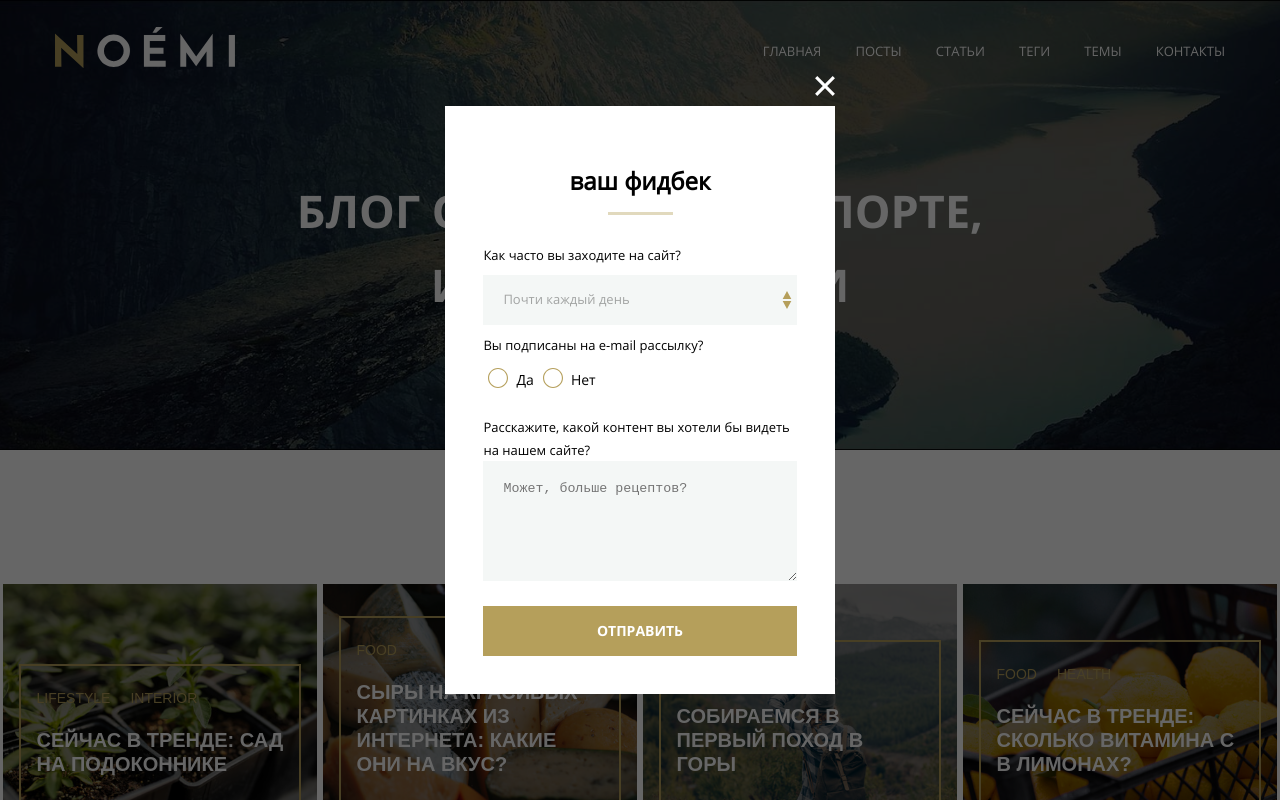
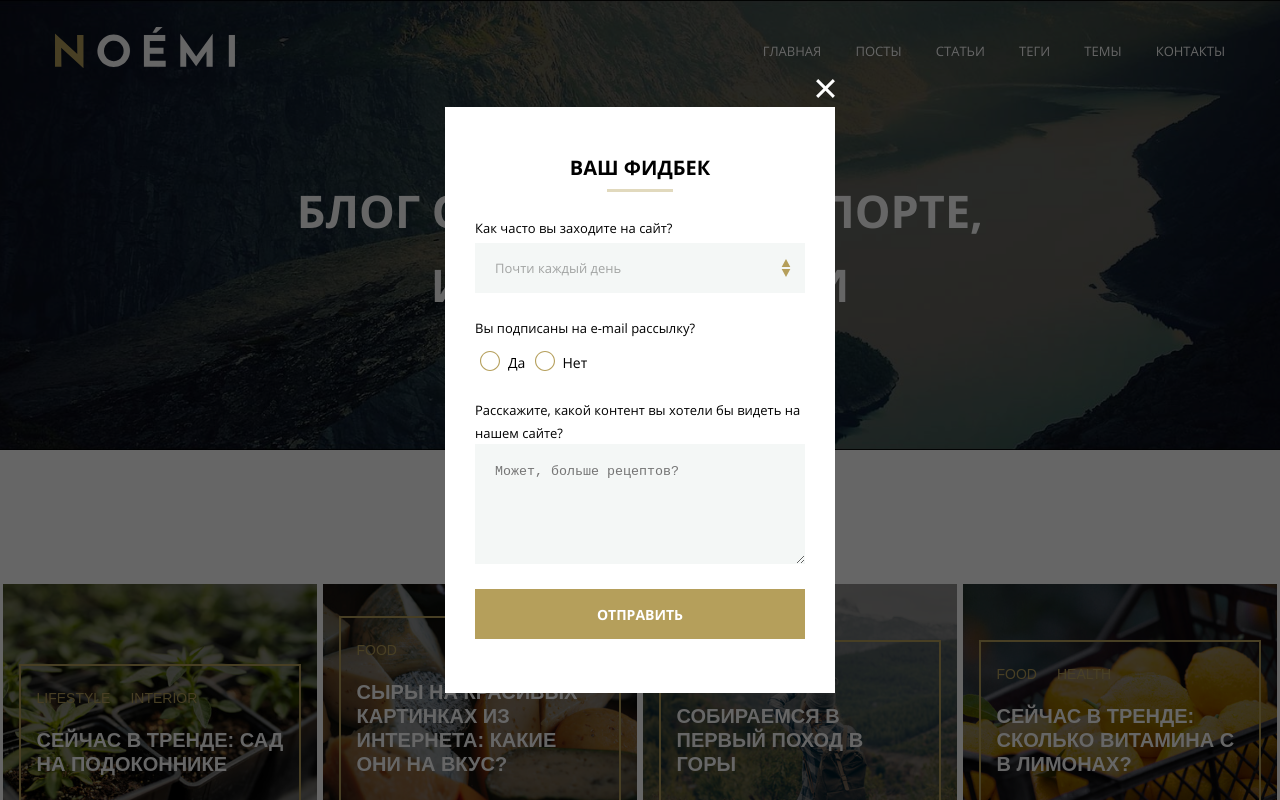
Before and after one commit to PoddubnayaIrina/MQ-Diploma, a plain HTML site: page index.html in a window 1280 px wide. Shown: the top 800 px of the page. Drawn offline with Linux system fonts and the light colour scheme; files whose address does not match are found by name.

Commit message:
Add files via upload

```diff
--- a/css/style.css
+++ b/css/style.css
@@ -48,29 +48,44 @@ body {
 	height: 100vh;
 	justify-content: center;
 	align-items: center;
-	z-index: 100;
+	z-index: 3;
 }
 
 .popup__container{
 	max-width: 390px;
 	background-color: #ffffff;
 	position: relative;
-	padding: 3%
+	padding: 30px 30px 54px 30px;
+}
+
+.popup__button-close {
+	position: absolute;
+	top: -28px;
+	right: 0;
+	width: 19px;
+	height: 19px;
+	border: none;
+	background-color: transparent;
+	background-image: url("../svg/form-x.svg");
+	background-repeat: no-repeat;
+	background-position: center center;
+	background-size: cover;
 }
 
 .popup__title {
+  font-family: OpenSans-Bold, Arial, sans-serif;
 	text-align: center;
+  font-size: 20px;
+  text-transform: uppercase;
 }
 
 .popup__title:after {
 	content: "";
 	display: block;
-	background-color: #e1d9bd;
-	width: 65px;
 	height: 3px;
-	margin-left: auto;
-	margin-right: auto;
-	margin-top: 15px;
+  width: 66px;
+  background-color: #e1d9bd;
+  margin: 8px auto 1px;
 }
 
 .popup__question {
@@ -80,6 +95,8 @@ body {
 }
 
 .popup__select-option {
+  margin-top: -5px;
+  margin-bottom: 15px;
 	display: inline-block;
 	box-sizing: border-box;
 	height: 50px;
@@ -96,15 +113,15 @@ body {
 	-moz-appearance: none;
 	background-image: url("../svg/form-arrows.svg");
 	background-repeat: no-repeat;
-	background-position: right 5px center;
+	background-position: right 14px center;
 	background-size: 10px 18px;
 }
 
-.radio__emailсhoice {
+.popup__radio {
 	appearance: none;
 }
 
-.radio__emailсhoice:after {
+.popup__radio:after {
 	content: "";
 	display: inline-block;
 	width: 20px;
@@ -116,7 +133,7 @@ body {
 	vertical-align: bottom;
 }
 
-.radio__emailсhoice:checked {
+.popup__radio:checked {
 	content: "";
 	display: inline-block;
 	width: 20px;
@@ -150,7 +167,7 @@ body {
 	background-color: #f4f7f6;
 }
 
-.button__send {
+.popup__button-send {
 	margin-top: 20px;
 	height: 50px;
 	width: 100%;
@@ -160,20 +177,6 @@ body {
 	text-transform: uppercase;
 	font-family: OpenSans-Bold, Arial, sans-serif;
 	font-size: 14px;
-}
-
-.popup__button-close {
-	position: absolute;
-	top: -30px;
-	right: 0;
-	width: 20px;
-	height: 20px;
-	border: none;
-	background-color: transparent;
-	background-image: url("../svg/form-x.svg");
-	background-repeat: no-repeat;
-	background-position: center center;
-	background-size: cover;
 }
 
 /* ========================= HEADER ========================= */
--- a/index.html
+++ b/index.html
@@ -18,22 +18,22 @@
     <label class="popup__select-container">
       <span class="popup__question">Как часто вы заходите на сайт?</span>
       <select class="popup__select-option">
-        <option value="rarely">Очень редко</option>
-        <option value="not-often">Не часто</option>
-        <option value="almost-everyday" selected>Почти каждый день</option>
-        <option value="everyday">Каждый день</option>
+        <option value="popup__very-rarely">Очень редко</option>
+        <option value="popup__not-often">Не часто</option>
+        <option value="popup__almost-every-day" selected>Почти каждый день</option>
+        <option value="popup__every-day">Каждый день</option>
       </select>
     </label>
     <div class="checkbox__group">
       <div class="popup__question">Вы подписаны на e-mail рассылку?</div>
-      <input type="radio" class="radio__emailсhoice" name="emailсhoice"><span class="emailсhoice__text">Да</span>
-      <input type="radio" class="radio__emailсhoice" name="emailсhoice"><span class="emailсhoice__text">Нет</span>
+      <input type="radio" class="popup__radio" name="emailсhoice"><span class="emailсhoice__text">Да</span>
+      <input type="radio" class="popup__radio" name="emailсhoice"><span class="emailсhoice__text">Нет</span>
     </div>
     <label class="comment__group">
       <span class="popup__question comment__group-span">Расскажите, какой контент вы хотели бы видеть на нашем сайте?</span>
       <textarea class="comment__group-textarea" placeholder="Может, больше рецептов?" required></textarea>
     </label>
-    <button class="button__send " type="submit">Отправить</button>
+    <button class="popup__button-send " type="submit">Отправить</button>
   </form>
 </div>
 
```
